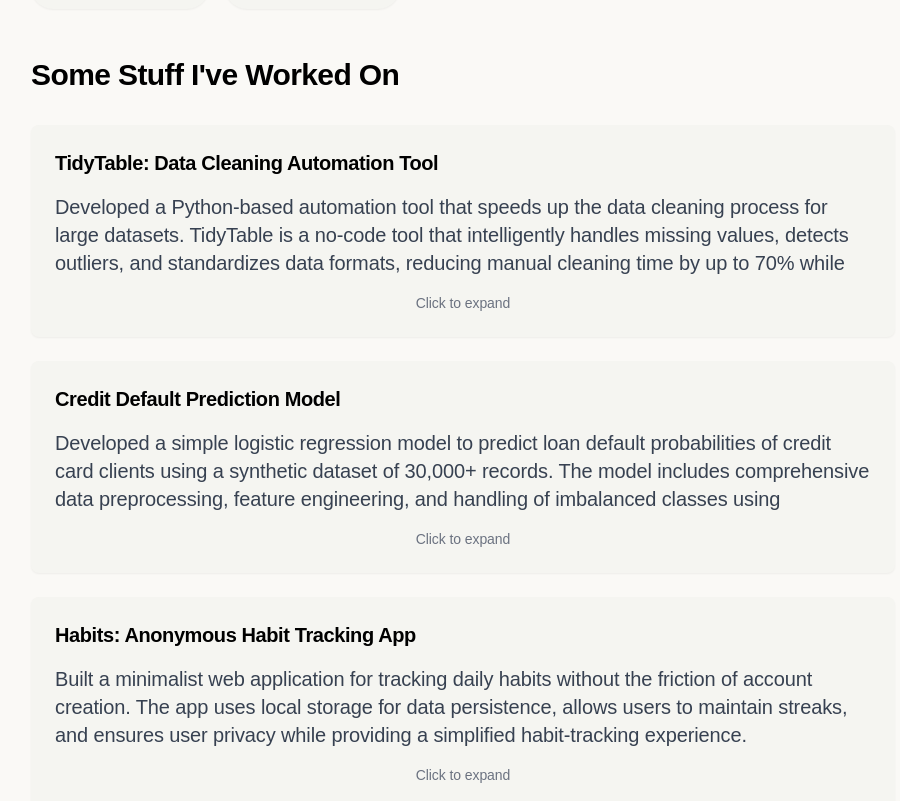
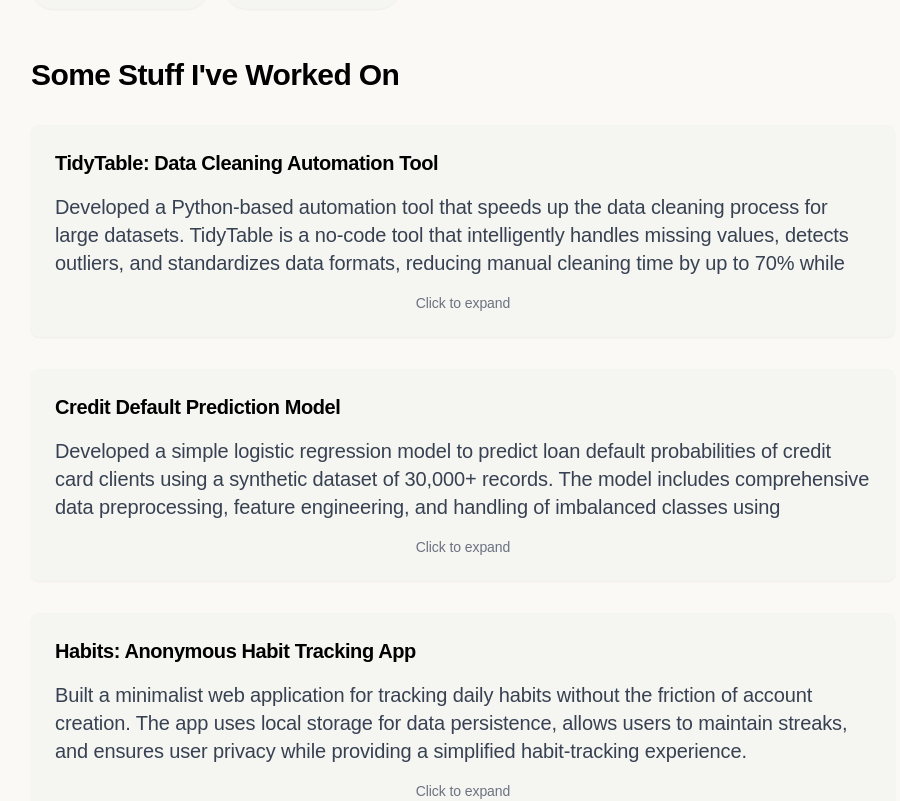
Before and after one commit to gyimadu/portfolio, a Next.js app: page / in a window 1280 px wide. Shown: the part 880-1681 px from the top of the page, without its empty margins (177-1077 px from the left). Built offline with nearby package versions, Linux system fonts and the light colour scheme; a web font is replaced by a local one.

Commit message:
adjusted gap spacing between projects

```diff
--- a/src/app/page.tsx
+++ b/src/app/page.tsx
@@ -127,7 +127,7 @@ export default function Home() {
         <section className="mb-16">
           <h2 className="font-bold text-xl sm:text-2xl lg:text-3xl text-black mb-8">Some Stuff I&apos;ve Worked On</h2>
 
-          <div className="grid gap-6">
+          <div className="grid gap-8">
             {projects.map((project, index) => (
               <ProjectCard
                 key={index}
```
